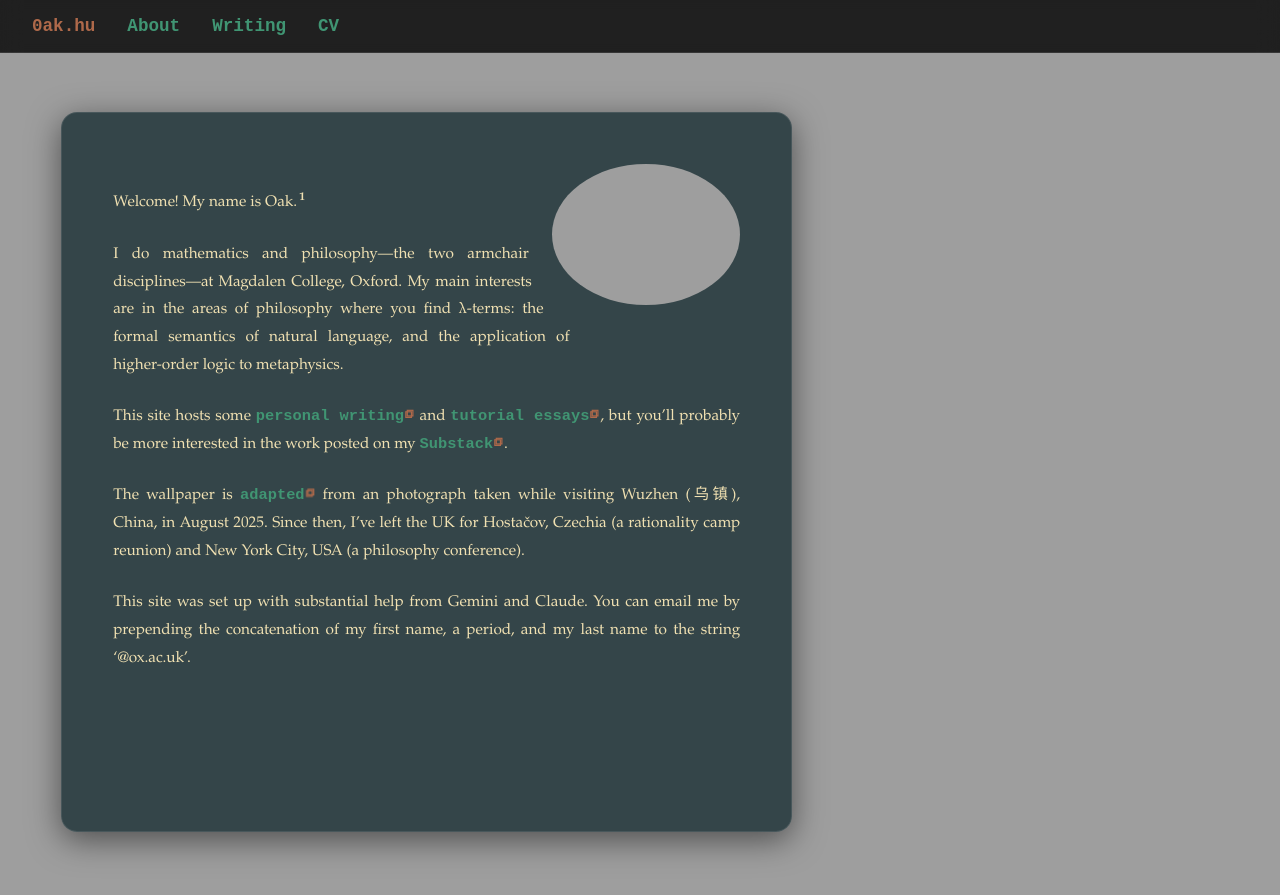
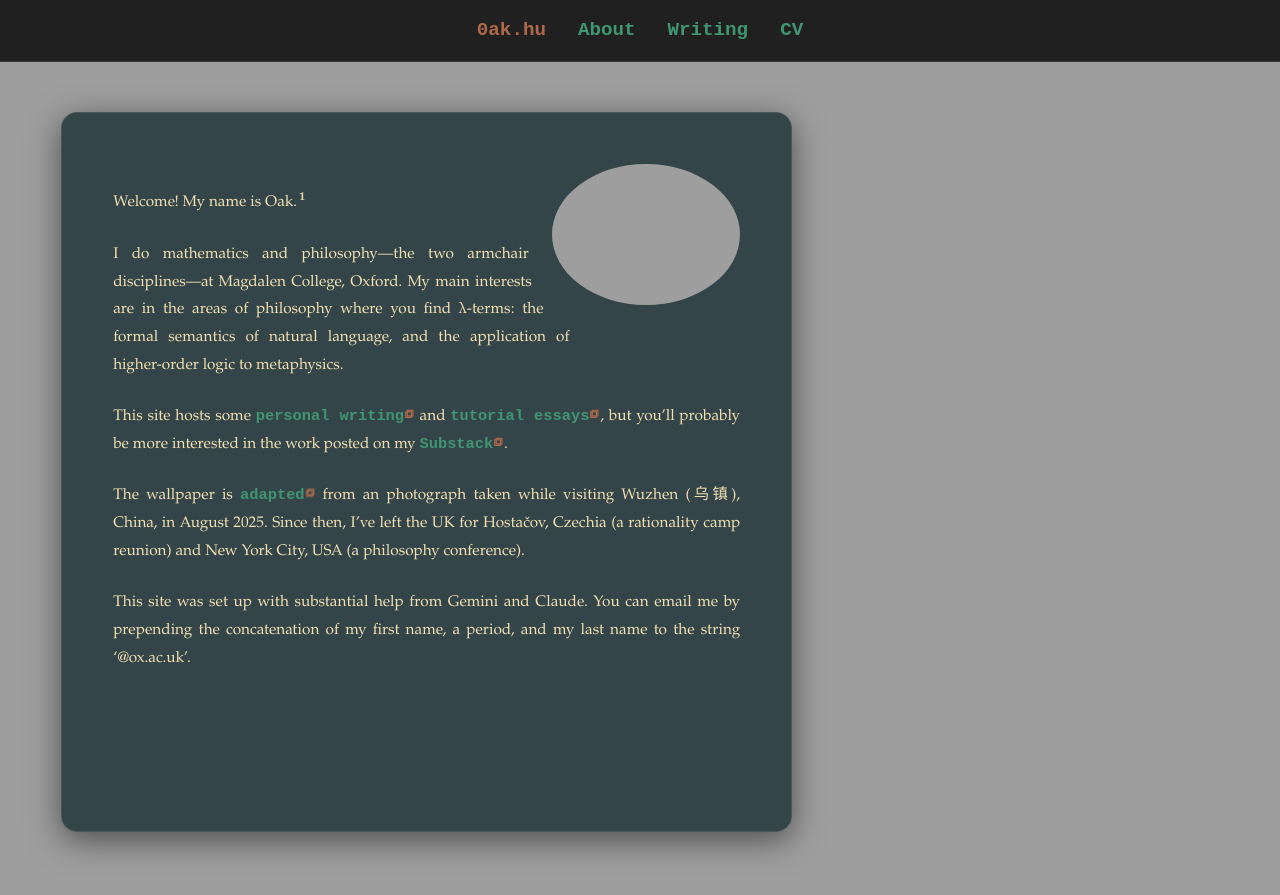
Before and after one commit to oak-hu/site, a Jekyll site: the page built from index.md, in a window 1280 px wide. Shown: the top 895 px of the page. Built offline with Jekyll 4.4.1, drawn with Linux system fonts in a browser that asks for light colours; some web fonts are replaced.

Commit message:
Update main.scss

```diff
--- a/assets/css/main.scss
+++ b/assets/css/main.scss
@@ -113,10 +113,12 @@ a:hover { color: var(--hover-color); }
     border-bottom: 1px solid rgba(255,255,255,0.1);
     display: flex;
     align-items: center;
+    justify-content: center;
     padding: 1rem 2rem;
     gap: 2rem;
     font-family: var(--font-main);
-    font-size: 1.1rem;
+    font-size: clamp(1rem, 1.5vw, 1.5rem);
+    line-height: 1.5;
     overflow-x: auto;
 }
 
@@ -127,8 +129,10 @@ a:hover { color: var(--hover-color); }
 .nav-item:hover, .nav-item.active { color: var(--hover-color); font-weight: bold; }
 
 .progress-container {
-    position: absolute;
-    bottom: 0; left: 0; width: 100%; height: 3px; background: transparent;
+    position: fixed;
+    top: calc(2rem + (1.5 * clamp(0.9rem, 1.5vw, 1.2rem)));
+    left: 0; width: 100%; height: 3px; background: transparent;
+    z-index: 1001;
 }
 .progress-bar {
     height: 3px; background: var(--link-color); width: 0%;
```
